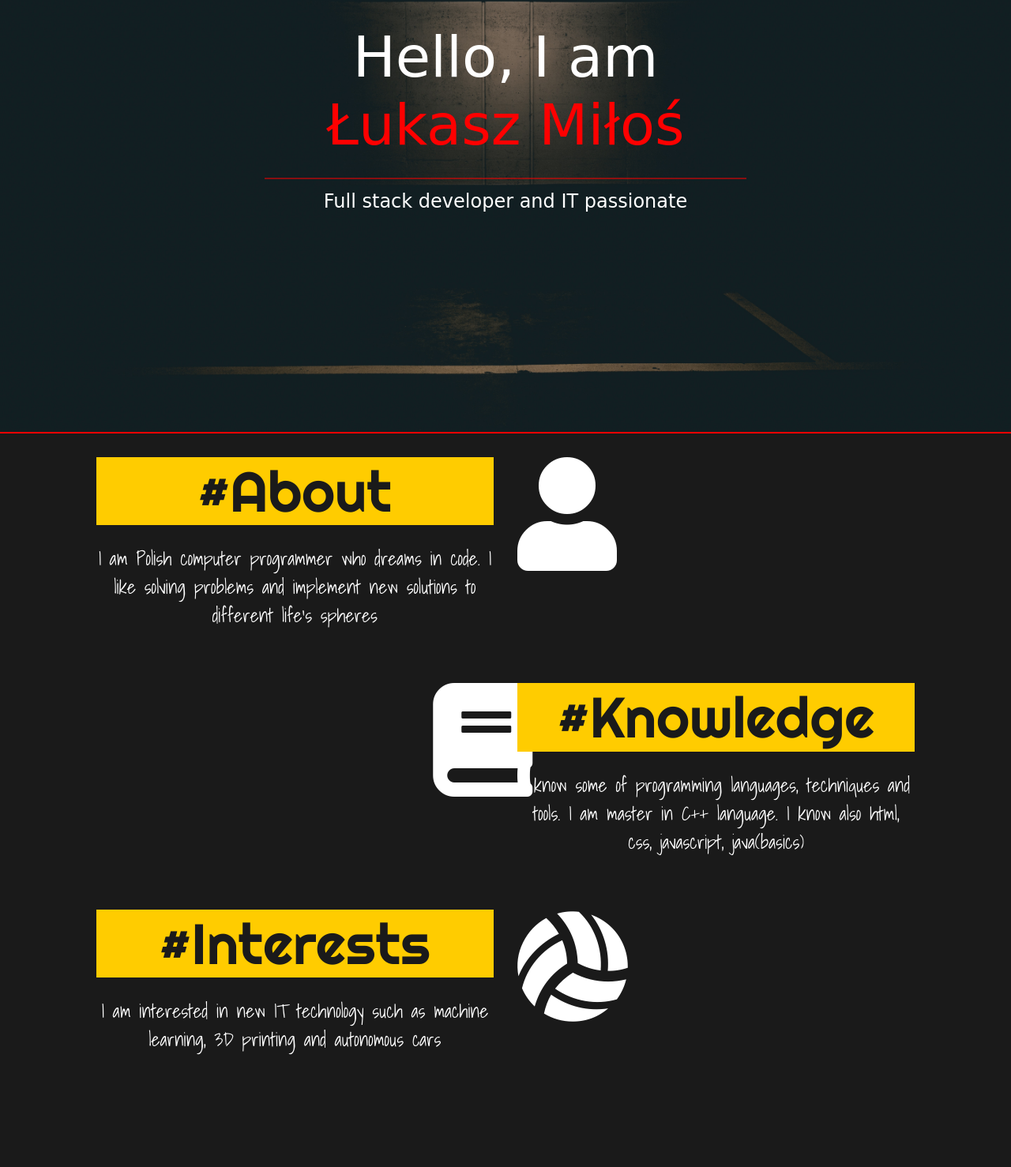
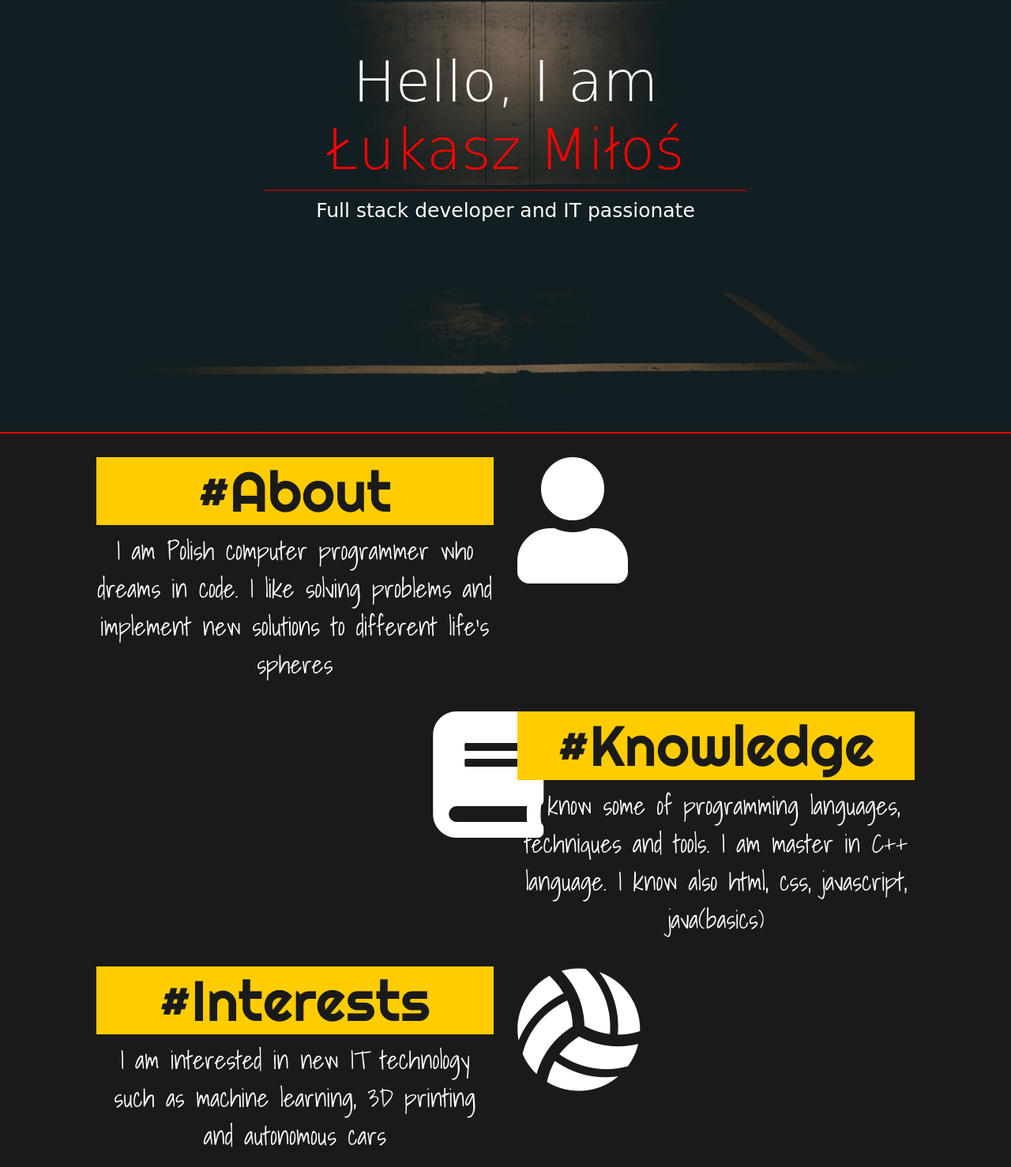
Before and after one commit to Coolxer/portf, a website: page index.html in a window 1280 px wide. Shown: the part 253-1731 px from the top of the page at 79% size. Before the commit the page ends 1635 px from the top, so only its background shows below. Drawn offline with nearby package versions, Linux system fonts and the light colour scheme; a web font is replaced by a local one.

Commit message:
responsive font-size provided

```diff
--- a/css/style.css
+++ b/css/style.css
@@ -5,6 +5,89 @@
 .mar-20 { margin-top: 20px; }
 .mar-30 { margin-top: 30px; }
 .mar-50 { margin-top: 50px; }
+
+/* ---------------------------------------- */
+html,
+body {
+	font-size: 14px !important;
+}
+h1 {
+	font-size: 1.602em;
+}
+h2 {
+	font-size: 1.424em;
+}
+h3 {
+	font-size: 1.266em;
+}
+h4 {
+	font-size: 1.125em;
+}
+h5 {
+	font-size: 0.889em;
+}
+h6 {
+	font-size: 0.79em;
+}
+.display-1 {
+	font-size: 3.906em;
+}
+.display-2 {
+	font-size: 3.125em;
+}
+.display-3 {
+	font-size: 2.5em;
+}
+.display-4 {
+	font-size: 2em;
+}
+
+@media (min-width: 48em) {
+	h1 {
+	  font-size: 2.441em;
+	}
+	h2 {
+		font-size: 1.953em;
+	}
+	h3 {
+		font-size: 1.563em;
+	}
+	h4 {
+		font-size: 1.25em;
+	}
+	.display-1 {
+		font-size: 6em;
+	}
+	.display-2 {
+		font-size: 5.5em;
+	}
+	.display-3 {
+		font-size: 4.5em;
+	}
+	.display-4 {
+		font-size: 3.5em;
+	}
+}
+
+@media (min-width: 62em) {
+	html,
+	body {
+		font-size: 16px !important;
+	}
+}
+
+// Extra large devices (large desktops, 75em and up)
+@media (min-width: 75em) {
+	html,
+	body {
+		font-size: 18px !important;
+	}
+}
+
+
+
+
+/*---------------------------------------------------------*/
 
 body {
     font-family: 'Luckiest Guy', cursive;
@@ -20,11 +103,11 @@ hr {
 
 .menuItem {
     height: 7vh;
-    font-size: 28px;
+    font-size: 1.5em;
     color: #FFF;
     opacity: 0.4;
 
-    line-height: 65px;
+    line-height: 3em;
 }
 
 .menuItem:hover {
@@ -54,16 +137,9 @@ hr {
     border: 1px solid red;
 }
 
-h2 {
-    font-size: 1.5rem;
-}
-
-p {
-    font-size: 0.5rem;
-}
 
 /* -------------------------- */
-.box h4 {
+.box h3 {
     color: #1a1a1a;
     background-color: #ffcc00;
     font-family: 'Righteous', cursive;
@@ -72,10 +148,12 @@ p {
 .box p {
     color: #FFF;
     font-family: 'Shadows Into Light', cursive;
+
+    font-size: 2em;
 }
 
 ._icon {
-    font-size: 3rem;
+    font-size: 10em;
     line-height: 3.5rem;
 
     color: #FFF;
--- a/index.html
+++ b/index.html
@@ -57,9 +57,9 @@
                 <div class="col-12 col-sm-12 col-md-8 col-lg-6 col-xl-6" style="height: 93vh;">
                   <div class="row h-100 align-items-center">
                     <div class="col-12">
-                      <h2>Hello, I am <span style="color: red;">Łukasz Miłoś</span></h2>
+                      <h1 class="display-3">Hello, I am <span style="color: red;">Łukasz Miłoś</span></h1>
                       <hr>
-                      <p>Full stack developer and IT passionate </p>
+                      <h3>Full stack developer and IT passionate </h3>
                     </div>
                   </div>
                 </div>
@@ -74,30 +74,30 @@
       <div class="row">
         <div class="col-12" id="others">
           <div class="row">
-            <div class="col-5 offset-1 text-center box">
-              <h4>#About</h4>
+            <div class="col-12 col-sm-12 col-md-8 col-lg-5 offset-lg-1 col-xl-5 offset-xl-1 text-center box">
+              <h3 class="display-3">#About</h3>
               <p>I am Polish computer programmer who dreams in code. I like solving problems and
               implement new solutions to different life's spheres</p>
             </div>
-            <div class="col-1 _icon">
+            <div class="col-12 col-sm-12 col-md-4 col-lg-1 col-xl-1 _icon text-center">
               <i class="fas fa-user"></i>
             </div>
           </div>
           <div class="row mar-20">
-            <div class="col-1 offset-5 _icon">
+            <div class="col-12 col-sm-12 col-md-4 col-lg-1 col-xl-1 offset-xl-5 _icon text-center">
               <i class="fas fa-book"></i>
             </div>
-            <div class="col-5 text-center box">
-              <h4>#Knowledge</h4>
+            <div class="col-12 col-sm-12 col-md-8 col-lg-5 col-xl-5 text-center box">
+              <h3 class="display-3">#Knowledge</h3>
               <p>I know some of programming languages, techniques and tools. I am master in C++ language. I know also html, css, javascript, java(basics)</p>
             </div>
           </div>
           <div class="row mar-20">
-            <div class="col-5 offset-1 text-center box">
-              <h4>#Interests</h4>
+            <div class="col-12 col-sm-12 col-md-8 col-lg-5 offset-lg-1 col-xl-5 offset-xl-1 text-center box">
+              <h3 class="display-3">#Interests</h3>
               <p>I am interested in new IT technology such as machine learning, 3D printing and autonomous cars</p>
             </div>
-            <div class="col-1 _icon">
+            <div class="col-12 col-sm-12 col-md-4 col-lg-1 col-xl-1 _icon text-center">
               <i class="fas fa-volleyball-ball"></i>
             </div>
           </div>
```
